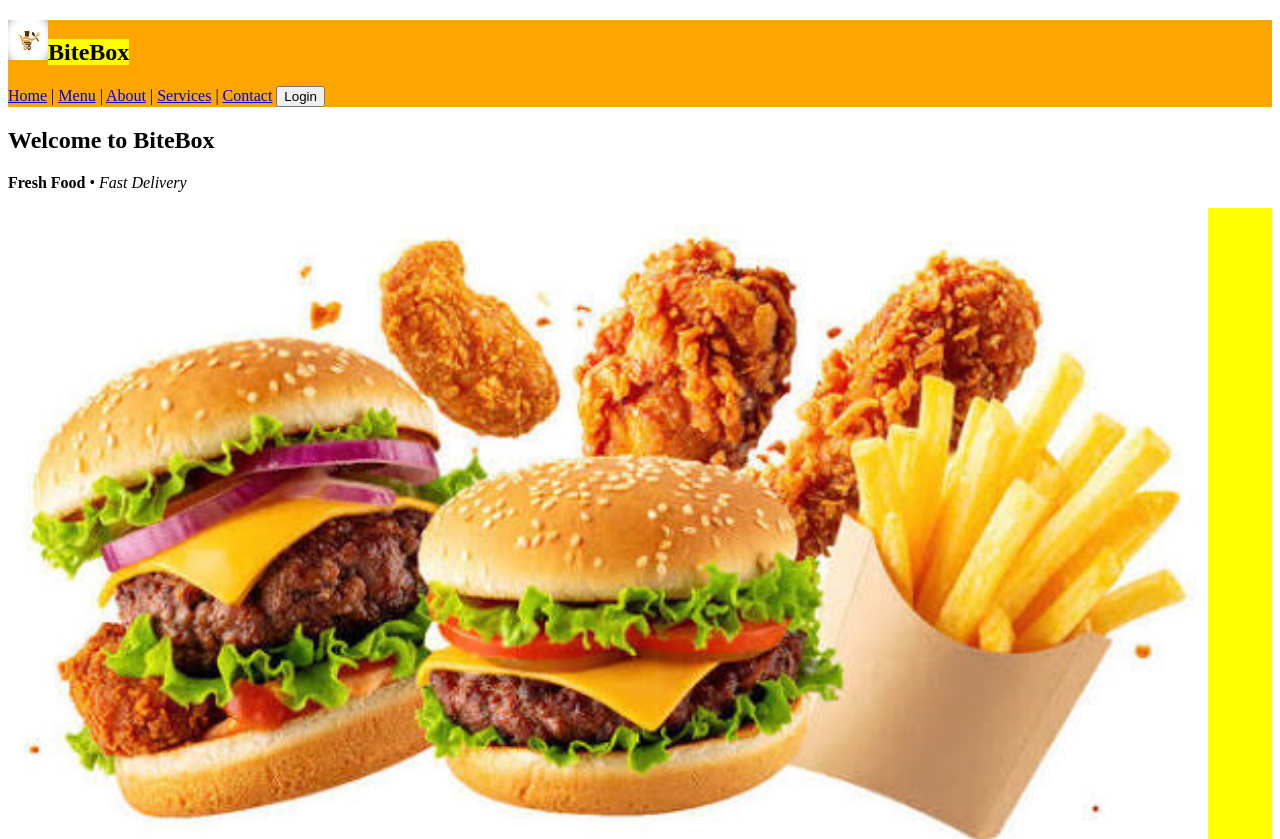
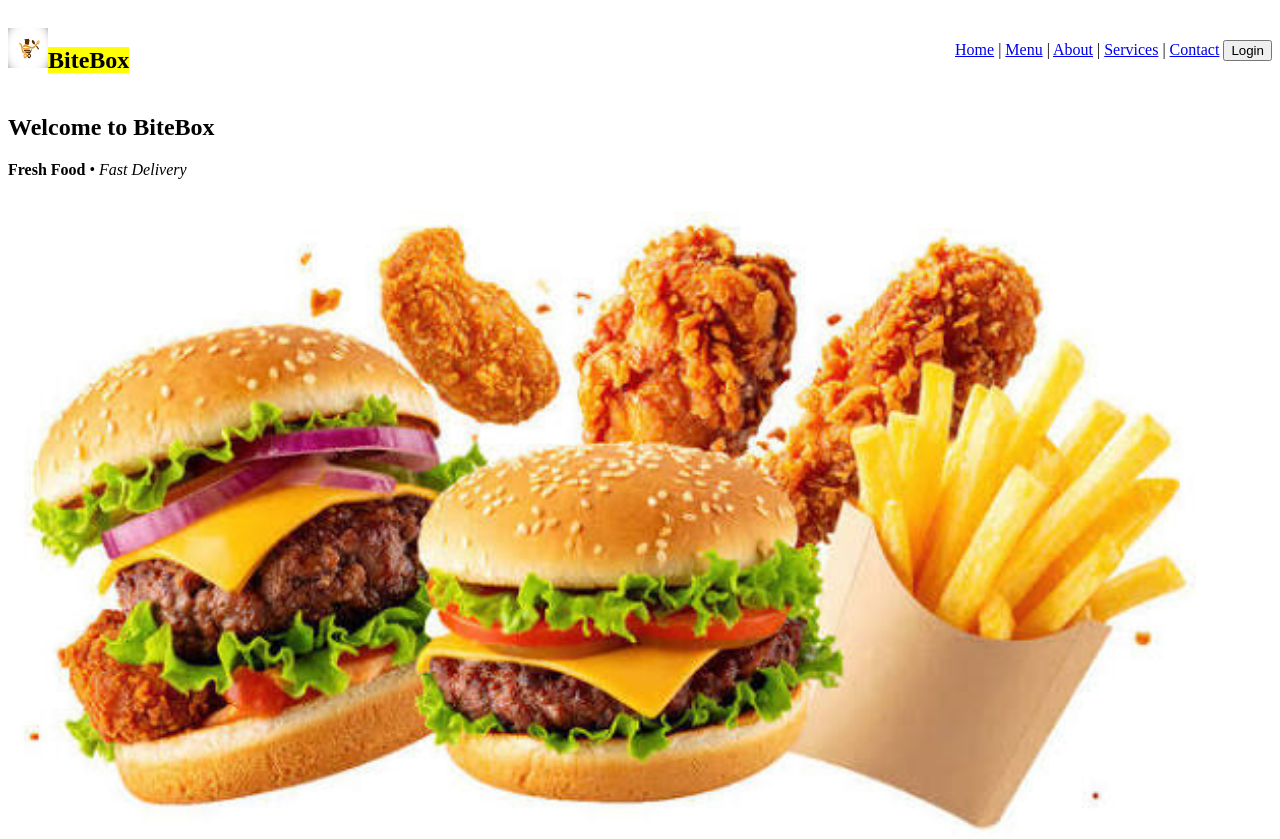
Before and after one commit to Esha0388/BiteBoxGroup4, a plain HTML site: page index.html in a window 1280 px wide. Shown: the top 839 px of the page. Drawn offline with Linux system fonts and the light colour scheme.

Commit message:
Css added Navbar

```diff
--- a/index.html
+++ b/index.html
@@ -8,29 +8,31 @@
     <link rel="stylesheet" href="./styles/style.css" />
 
     <style>
-        div{
+        /* div{
             background-color: yellow;
-        }
+        } */
     </style>
 </head>
 
 <body>
     <!-- Restaurant Name -->
     <nav>
-        <div style="background-color: orange;">
-            <h1><img src="./assets/images/logo.jpg" height="40" width="40"><mark>BiteBox</mark></h1>
-            <a href="index.html">Home</a>
+        <div class="navbar">
+            <h1 id="Bitebox"><img src="./assets/images/logo.jpg" height="40" width="40"><mark>BiteBox</mark></h1>
+           <div>
+             <a class="nav-link" href="index.html">Home</a>
             |
-            <a href="Menu.html">Menu</a>
+            <a class="nav-link" href="Menu.html">Menu</a>
             |
-            <a href="About.html">About</a>
+            <a class="nav-link" href="About.html">About</a>
             |
-            <a href="Services.html"> Services</a>
+            <a class="nav-link" href="Services.html"> Services</a>
             |
-            <a href="Contact.html">Contact</a>
+            <a class="nav-link"href="Contact.html">Contact</a>
 
 
             <a href="./Login.html"><button>Login</button></a>
+           </div>
 
 
         </div>
@@ -38,10 +40,10 @@
 
 
     <main>
-        <section>
+        <section class="Welcome-section">
             <!-- Welcome Section -->
 
-            <h2>Welcome to BiteBox</h2>
+            <h2 id="welcome">Welcome to BiteBox</h2>
             <p>
                 <strong>Fresh Food</strong>
                 •
```
